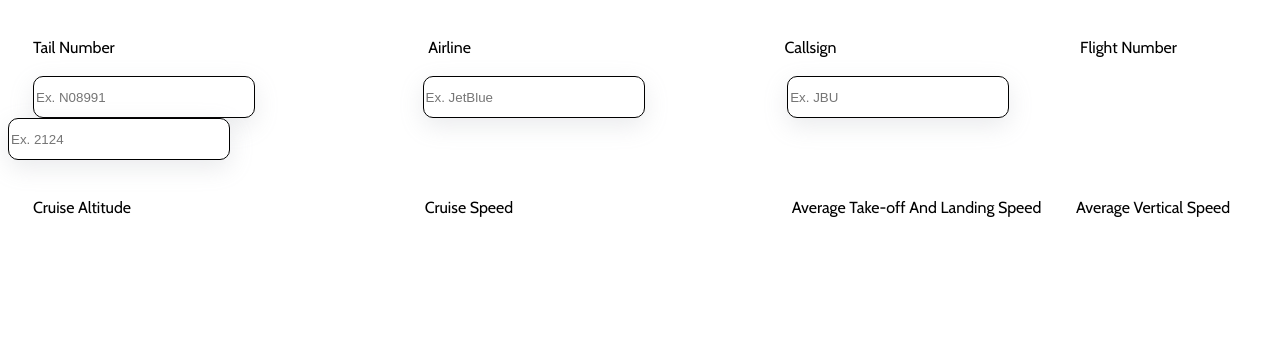
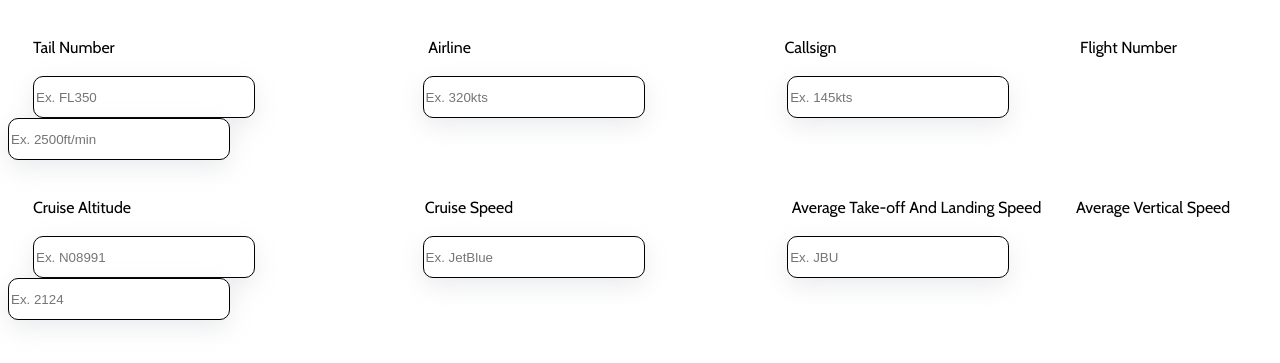
Before and after one commit to Parlabs/fs_atc, a plain HTML site: page index.html in a window 1280 px wide. Shown: the part 125-488 px from the top of the page. Drawn offline with nearby package versions, Linux system fonts and the light colour scheme.

Commit message:
adding second inputs

```diff
--- a/index.html
+++ b/index.html
@@ -17,14 +17,18 @@
         <label style="margin-right: 310px;">Airline</label>
         <label style="margin-right: 240px;">Callsign</label>
         <label>Flight Number</label><br><br>
+        <input type="text" class="input_01" style="margin-right: 164px; margin-left: 25px;" placeholder="Ex. FL350">
+        <input type="text" class="input_01" style="margin-right: 139px;" placeholder="Ex. 320kts">
+        <input type="text" class="input_01" style="margin-right: 63px;" placeholder="Ex. 145kts">
+        <input type="text" class="input_01" placeholder="Ex. 2500ft/min"><br><br><br>
+        <label style="margin-right: 290px; margin-left: 25px;">Cruise Altitude</label>
+        <label style="margin-right: 275px;">Cruise Speed</label>
+        <label style="margin-right: 31px;">Average Take-off And Landing Speed</label>
+        <label>Average Vertical Speed</label><br><br>
         <input type="text" class="input_01" style="margin-right: 164px; margin-left: 25px;" placeholder="Ex. N08991">
         <input type="text" class="input_01" style="margin-right: 139px;" placeholder="Ex. JetBlue">
         <input type="text" class="input_01" style="margin-right: 63px;" placeholder="Ex. JBU">
         <input type="text" class="input_01" placeholder="Ex. 2124"><br><br><br>
-        <label style="margin-right: 290px; margin-left: 25px;">Cruise Altitude</label>
-        <label style="margin-right: 275px;">Cruise Speed</label>
-        <label style="margin-right: 31px;">Average Take-off And Landing Speed</label>
-        <label>Average Vertical Speed</label><br><br>
       </form>
     </div>
 
```
